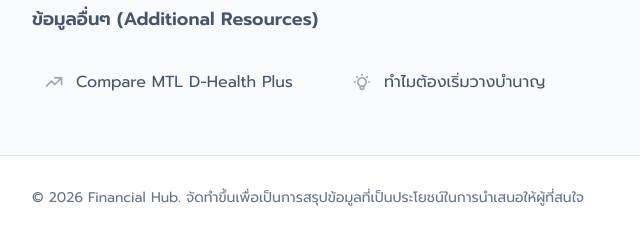
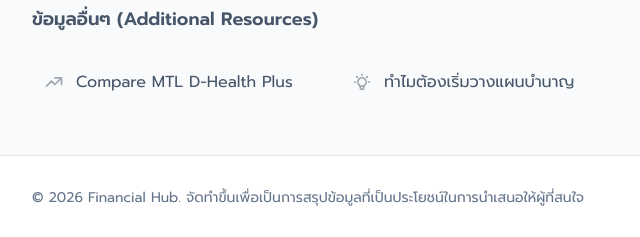
Before and after one commit to chatcharitti/web249564, a plain HTML site: page index.html in a window 1280 px wide. Shown: the part 1613-1850 px from the top of the page, 0-640 px from the left. Drawn offline with nearby package versions, Linux system fonts and the light colour scheme.

Commit message:
Update index.html

```diff
--- a/index.html
+++ b/index.html
@@ -246,7 +246,7 @@
 
                 <a href="Idea-for-Start-Retirement-Plan.html" class="flex items-center gap-3 p-3 rounded-lg hover:bg-white hover:shadow-md transition-all text-slate-600 hover:text-brand-600">
                     <svg class="w-5 h-5 opacity-50" fill="none" stroke="currentColor" viewBox="0 0 24 24"><path stroke-linecap="round" stroke-linejoin="round" stroke-width="2" d="M9.663 17h4.673M12 3v1m6.364 1.636l-.707.707M21 12h-1M4 12H3m3.343-5.657l-.707-.707m2.828 9.9a5 5 0 117.072 0l-.548.547A3.374 3.374 0 0014 18.469V19a2 2 0 11-4 0v-.531c0-.895-.356-1.754-.988-2.386l-.548-.547z"></path></svg>
-                    <span>ทำไมต้องเริ่มวางบำนาญ</span>
+                    <span>ทำไมต้องเริ่มวางแผนบำนาญ</span>
                 </a>
 
                  <a href="Elite_Income_Slide.html" class="flex items-center gap-3 p-3 rounded-lg hover:bg-white hover:shadow-md transition-all text-slate-600 hover:text-brand-600">
```
